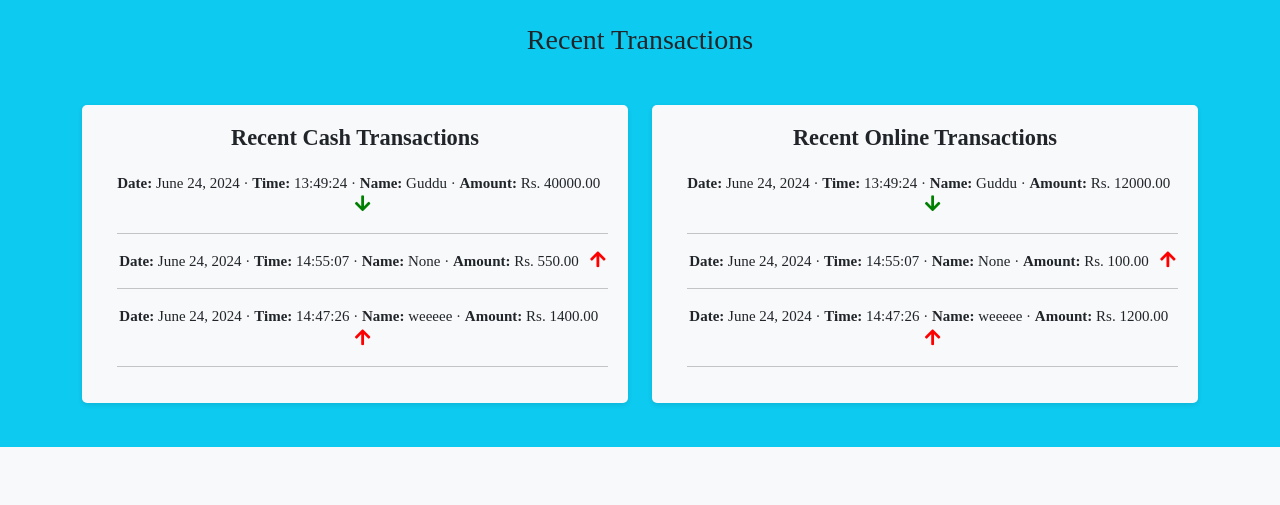
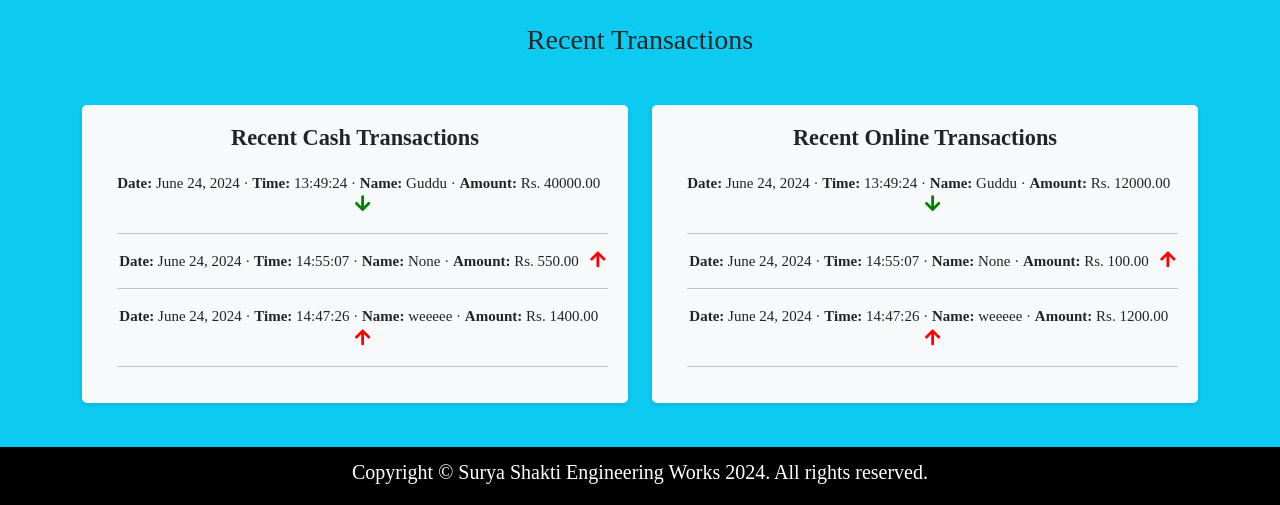
Before and after one commit to nag2mani/SuryaShaktiEngineeringWorks, a Django app: page / in a window 1280 px wide. Shown: the part 549-1054 px from the top of the page. Before the commit the page ends 996 px from the top, so only its background shows below. Run offline with Django 5.2, Linux system fonts and the light colour scheme; data comes from the database, SQL or seed files in the repository.

Commit message:
added footer

```diff
--- a/SSEW/home/templates/index.html
+++ b/SSEW/home/templates/index.html
@@ -226,7 +226,17 @@
             </div>
         </footer> -->
 
-
+        <footer class="footer">
+            <div class="container">
+                <div class="row">
+                    <div class="col-12 text-center">
+                        <div class="py-2" style="background-color: black; color: white;">
+                            <h5>Copyright &copy; Surya Shakti Engineering Works 2024. All rights reserved.</h5>
+                        </div>
+                    </div>
+                </div>
+            </div>
+        </footer>
     </div>
     <script src="../static/js/script.js"></script>
 </body>
```
